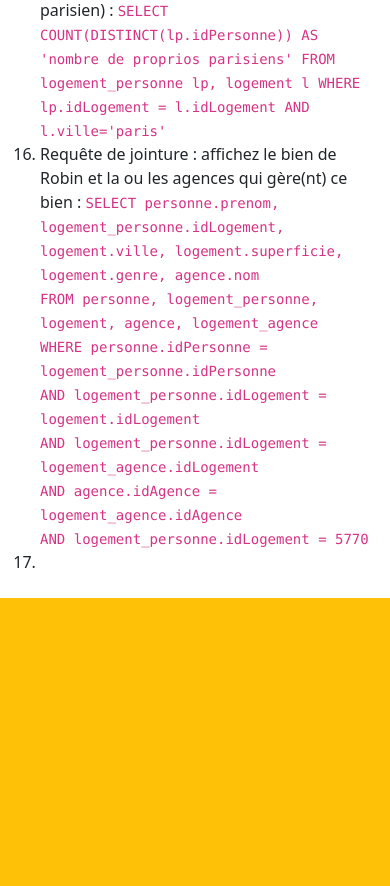
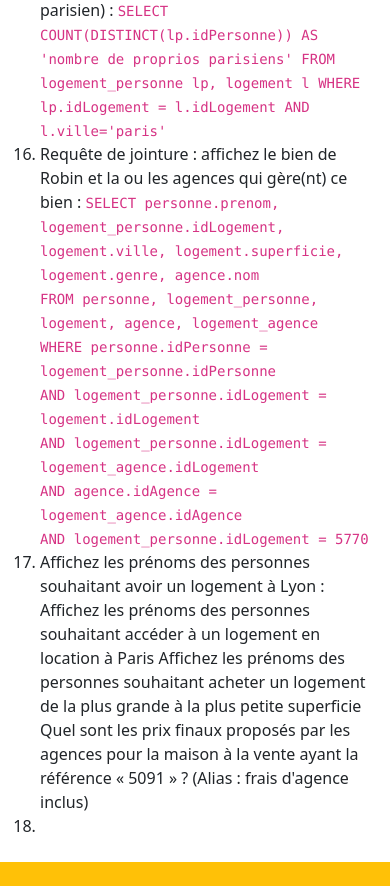
Before and after one commit to vienendelsur/coursSQLsuresnes2122, a plain HTML site: page 06_immobilier.html in a window 390 px wide. Shown: the part 5490-6376 px from the top of the page. Before the commit the page ends 6112 px from the top, so only its background shows below. Drawn offline with nearby package versions, Linux system fonts and the light colour scheme.

Commit message:
Update 06_immobilier.html

```diff
--- a/06_immobilier.html
+++ b/06_immobilier.html
@@ -259,7 +259,13 @@
                       AND agence.idAgence = logement_agence.idAgence<br>
                       AND logement_personne.idLogement = 5770</code></li>
 
-                      <li><code></code></li>
+                      <li>Affichez les prénoms des personnes souhaitant avoir un logement à Lyon : <code></code></li>
+
+                      Affichez les prénoms des personnes souhaitant accéder à un logement en location à Paris
+                      Affichez les prénoms des personnes souhaitant acheter un logement de la plus grande à la plus petite superficie
+                      Quel sont les prix finaux proposés par les agences pour la maison à la vente ayant la référence « 5091 » ? (Alias :  frais d'agence inclus)
+
+                      <li></li>
         </ol>
       </div>
       <!-- fin col -->
```
